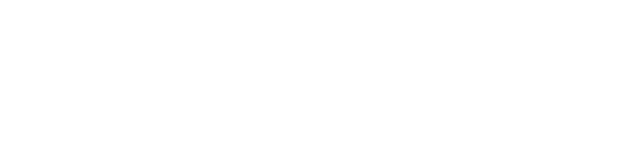
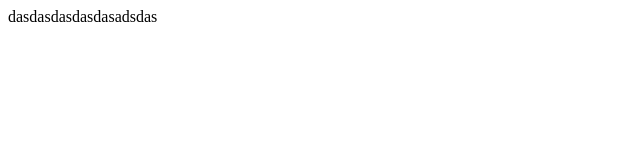
Before and after one commit to TalesAnimado/Web_Pesquisador, a plain HTML site: page index.html in a window 1280 px wide. Shown: the whole page, without its empty margins (0-640 px from the left). Drawn offline with Linux system fonts and the light colour scheme.

Commit message:
Update index.html

```diff
--- a/index.html
+++ b/index.html
@@ -6,6 +6,6 @@
     <title>Document</title>
 </head>
 <body>
-
+    dasdasdasdasdasadsdas
 </body>
 </html>
```
